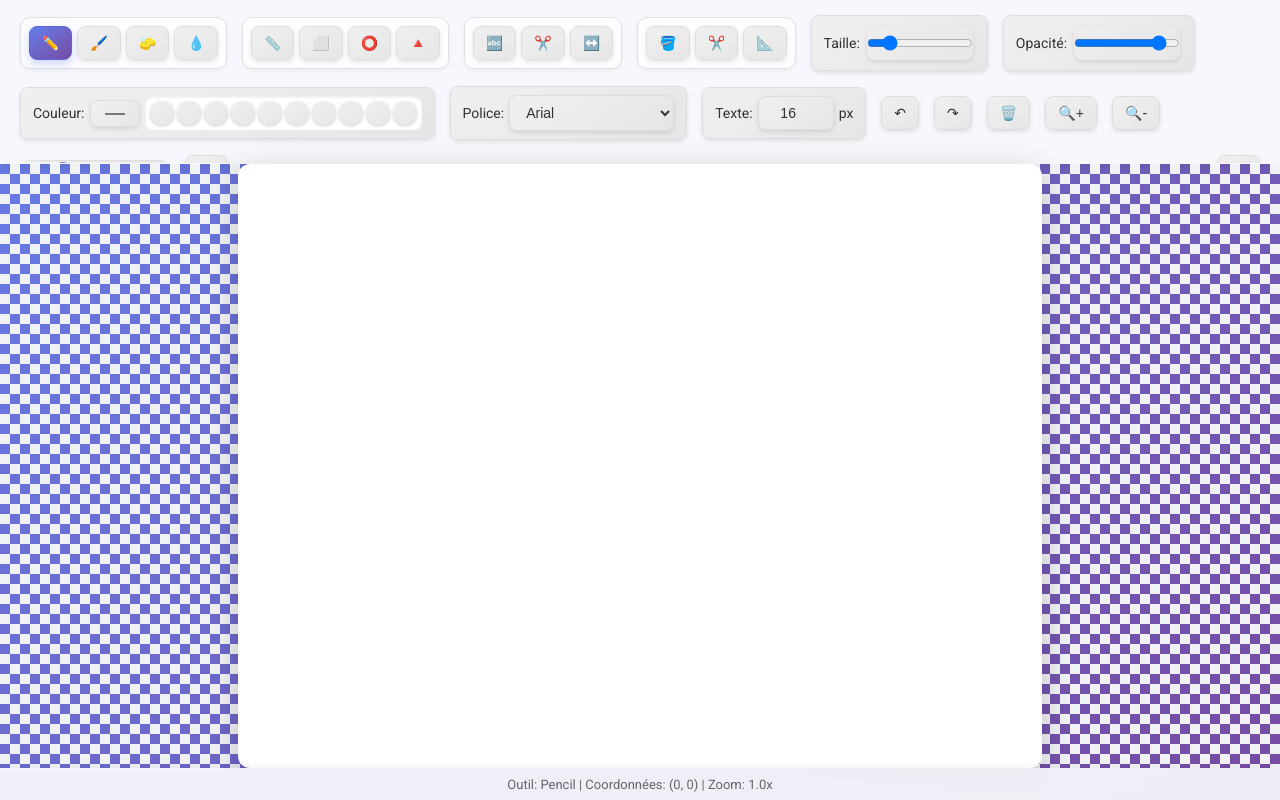
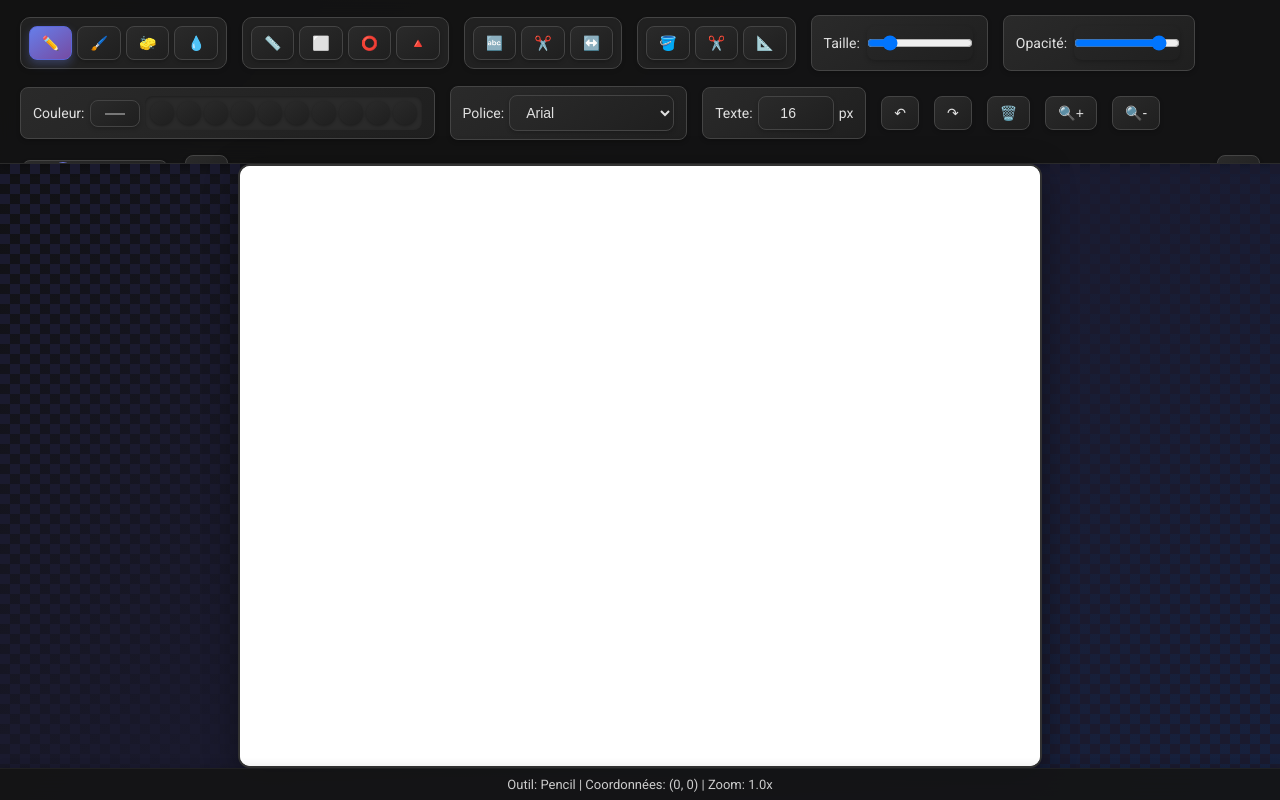
Before and after one commit to constructeur01/Guardia, a plain HTML site: page index.html in a window 1280 px wide. Drawn offline with Linux system fonts and the light colour scheme.

Commit message:
6 ere version du site

```diff
--- a/index.html
+++ b/index.html
@@ -11,42 +11,42 @@
             font-family: 'Roboto', sans-serif;
             margin: 0;
             padding: 0;
-            background: linear-gradient(135deg, #667eea 0%, #764ba2 100%);
+            background: linear-gradient(135deg, #0f0f0f 0%, #1a1a2e 50%, #16213e 100%); /* Nouveau fond sombre et élégant */
             display: flex;
             flex-direction: column;
             height: 100vh;
             overflow: hidden;
-            color: #333;
+            color: #e0e0e0;
         }
         #toolbar {
-            background: rgba(255, 255, 255, 0.95);
+            background: rgba(20, 20, 20, 0.95); /* Adapté au thème sombre */
             backdrop-filter: blur(10px);
-            color: #333;
+            color: #e0e0e0;
             padding: 15px 20px;
             display: flex;
             align-items: center;
             gap: 15px;
             flex-wrap: wrap;
             overflow-x: auto;
-            box-shadow: 0 2px 10px rgba(0,0,0,0.1);
-            border-bottom: 1px solid rgba(255,255,255,0.2);
+            box-shadow: 0 2px 10px rgba(0,0,0,0.3);
+            border-bottom: 1px solid rgba(255,255,255,0.1);
         }
         #toolbar button, #toolbar input, #toolbar select, #toolbar label {
-            background: linear-gradient(145deg, #f0f0f0, #e6e6e6);
-            color: #333;
-            border: 1px solid #ddd;
+            background: linear-gradient(145deg, #2a2a2a, #1f1f1f); /* Boutons sombres */
+            color: #e0e0e0;
+            border: 1px solid #444;
             padding: 8px 12px;
             border-radius: 8px;
             cursor: pointer;
             transition: all 0.3s ease;
             font-size: 14px;
             font-weight: 400;
-            box-shadow: 0 2px 4px rgba(0,0,0,0.1);
+            box-shadow: 0 2px 4px rgba(0,0,0,0.2);
         }
         #toolbar button:hover {
-            background: linear-gradient(145deg, #e6e6e6, #d4d4d4);
+            background: linear-gradient(145deg, #3a3a3a, #2a2a2a);
             transform: translateY(-1px);
-            box-shadow: 0 4px 8px rgba(0,0,0,0.15);
+            box-shadow: 0 4px 8px rgba(0,0,0,0.25);
         }
         #toolbar button.active {
             background: linear-gradient(145deg, #667eea, #764ba2);
@@ -58,9 +58,9 @@
             display: flex;
             gap: 3px;
             padding: 5px;
-            background: white;
+            background: #2a2a2a; /* Palette adaptée */
             border-radius: 8px;
-            box-shadow: inset 0 1px 3px rgba(0,0,0,0.1);
+            box-shadow: inset 0 1px 3px rgba(0,0,0,0.3);
         }
         #colorPalette button {
             width: 24px;
@@ -70,7 +70,7 @@
             border-radius: 50%;
             cursor: pointer;
             transition: transform 0.2s ease;
-            box-shadow: 0 1px 3px rgba(0,0,0,0.2);
+            box-shadow: 0 1px 3px rgba(0,0,0,0.3);
         }
         #colorPalette button:hover {
             transform: scale(1.1);
@@ -80,24 +80,24 @@
             display: flex;
             justify-content: center;
             align-items: center;
-            background: linear-gradient(45deg, #f0f2f5 25%, transparent 25%),
-                        linear-gradient(-45deg, #f0f2f5 25%, transparent 25%),
-                        linear-gradient(45deg, transparent 75%, #f0f2f5 75%),
-                        linear-gradient(-45deg, transparent 75%, #f0f2f5 75%);
+            background: linear-gradient(45deg, #1a1a2e 25%, transparent 25%),
+                        linear-gradient(-45deg, #1a1a2e 25%, transparent 25%),
+                        linear-gradient(45deg, transparent 75%, #1a1a2e 75%),
+                        linear-gradient(-45deg, transparent 75%, #1a1a2e 75%);
             background-size: 20px 20px;
             background-position: 0 0, 0 10px, 10px -10px, -10px 0px;
             position: relative;
         }
         #canvas {
-            border: 2px solid #fff;
+            border: 2px solid #333; /* Bordure adaptée */
             cursor: crosshair;
             background-color: #fff;
             border-radius: 12px;
-            box-shadow: 0 8px 32px rgba(0,0,0,0.2), inset 0 1px 0 rgba(255,255,255,0.5);
+            box-shadow: 0 8px 32px rgba(0,0,0,0.4), inset 0 1px 0 rgba(255,255,255,0.3);
             transition: box-shadow 0.3s ease;
         }
         #canvas:hover {
-            box-shadow: 0 12px 40px rgba(0,0,0,0.25), inset 0 1px 0 rgba(255,255,255,0.5);
+            box-shadow: 0 12px 40px rgba(0,0,0,0.5), inset 0 1px 0 rgba(255,255,255,0.3);
         }
         #saveBtn {
             background: linear-gradient(145deg, #4CAF50, #45a049);
@@ -121,7 +121,7 @@
             width: 120px;
             height: 6px;
             border-radius: 3px;
-            background: #ddd;
+            background: #444; /* Slider sombre */
             outline: none;
             -webkit-appearance: none;
         }
@@ -134,23 +134,23 @@
             cursor: pointer;
         }
         #statusBar {
-            background: rgba(255, 255, 255, 0.9);
+            background: rgba(20, 20, 20, 0.9); /* Barre d'état sombre */
             backdrop-filter: blur(10px);
             padding: 8px 20px;
             text-align: center;
             font-size: 13px;
-            color: #666;
-            box-shadow: 0 -2px 10px rgba(0,0,0,0.05);
-            border-top: 1px solid rgba(255,255,255,0.2);
+            color: #ccc;
+            box-shadow: 0 -2px 10px rgba(0,0,0,0.1);
+            border-top: 1px solid rgba(255,255,255,0.05);
         }
         .tool-group {
             display: flex;
             gap: 5px;
-            border: 1px solid #e0e0e0;
+            border: 1px solid #444; /* Groupes d'outils sombres */
             padding: 8px;
             border-radius: 10px;
-            background: rgba(255,255,255,0.7);
-            box-shadow: 0 2px 4px rgba(0,0,0,0.05);
+            background: rgba(40,40,40,0.7);
+            box-shadow: 0 2px 4px rgba(0,0,0,0.1);
         }
         input[type="range"] {
             width: 80px;
@@ -158,9 +158,15 @@
         input[type="number"] {
             width: 50px;
             text-align: center;
+            background: #2a2a2a;
+            color: #e0e0e0;
+            border: 1px solid #444;
         }
         select {
             min-width: 100px;
+            background: #2a2a2a;
+            color: #e0e0e0;
+            border: 1px solid #444;
         }
         label {
             display: flex;
@@ -168,7 +174,7 @@
             gap: 5px;
             font-size: 13px;
             font-weight: 500;
-            color: #555;
+            color: #ccc;
         }
     </style>
 </head>
@@ -423,7 +429,7 @@
             ctx.save();
             ctx.clearRect(0, 0, canvas.width, canvas.height);
             if (history.length > 0) {
-                ctx.drawImage(history[historyIndex].canvas, 0, 0);
+                ctx.drawImage(history[historyIndex], 0, 0);
             }
             ctx.globalAlpha = currentOpacity;
             ctx.strokeStyle = currentColor;
@@ -491,7 +497,8 @@
             textInput.style.borderRadius = '8px';
             textInput.style.fontFamily = currentFont;
             textInput.style.fontSize = `${currentFontSize}px`;
-            textInput.style.background = 'white';
+            textInput.style.background = '#2a2a2a'; /* Champ texte sombre */
+            textInput.style.color = '#e0e0e0';
             textInput.style.outline = 'none';
             textInput.placeholder = 'Entrez du texte...';
             document.body.appendChild(textInput);
@@ -555,7 +562,7 @@
             else {
                 // Redessiner le canvas sans grille
                 if (history.length > 0) {
-                    ctx.putImageData(history[historyIndex].canvas.getContext('2d').getImageData(0, 0, canvas.width, canvas.height), 0, 0);
+                    ctx.putImageData(history[historyIndex].getContext('2d').getImageData(0, 0, canvas.width, canvas.height), 0, 0);
                 }
             }
         }
@@ -570,7 +577,7 @@
             ctx.clearRect(0, 0, canvas.width, canvas.height);
             ctx.drawImage(tempCanvas, 0, 0);
             ctx.save();
-            ctx.strokeStyle = 'rgba(200, 200, 200, 0.5)';
+            ctx.strokeStyle = 'rgba(80, 80, 80, 0.5)'; /* Grille sombre */
             ctx.lineWidth = 1;
             for (let x = 0; x < canvas.width; x += 20) {
                 ctx.beginPath();
```
